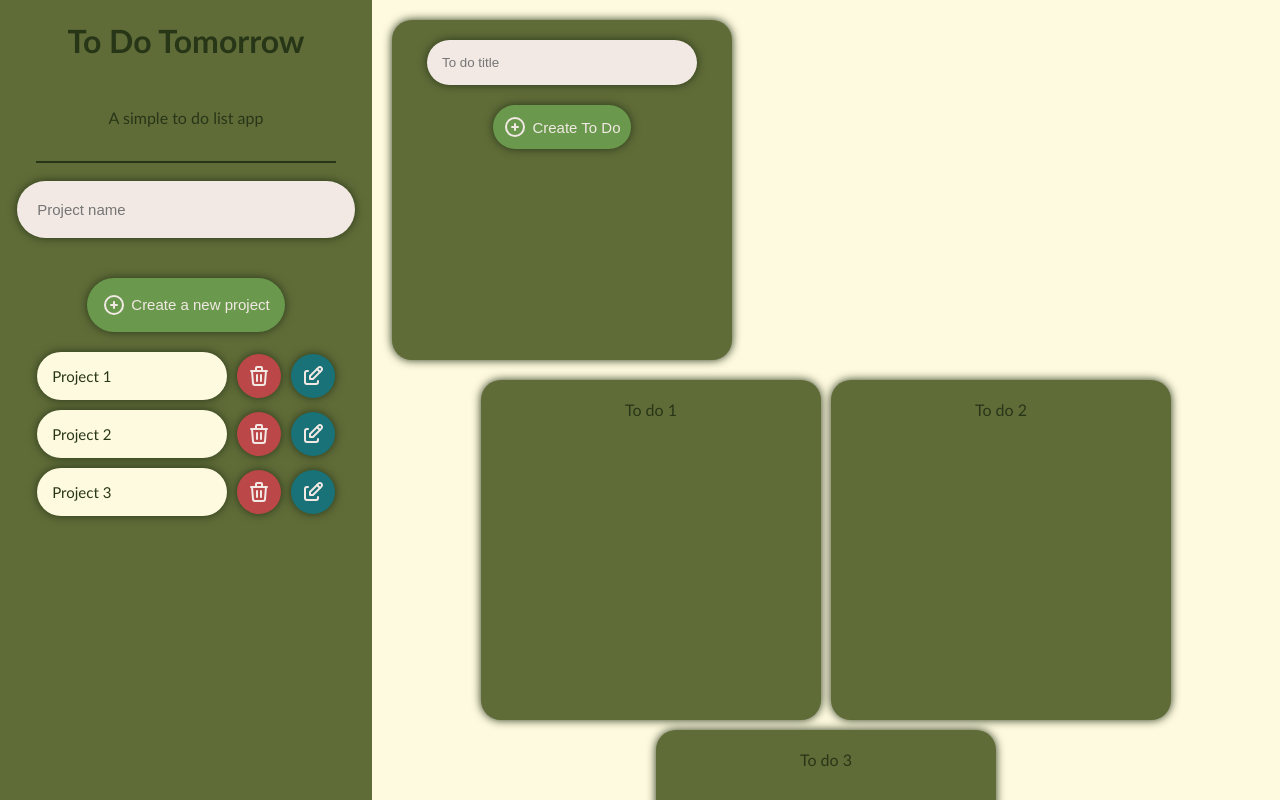
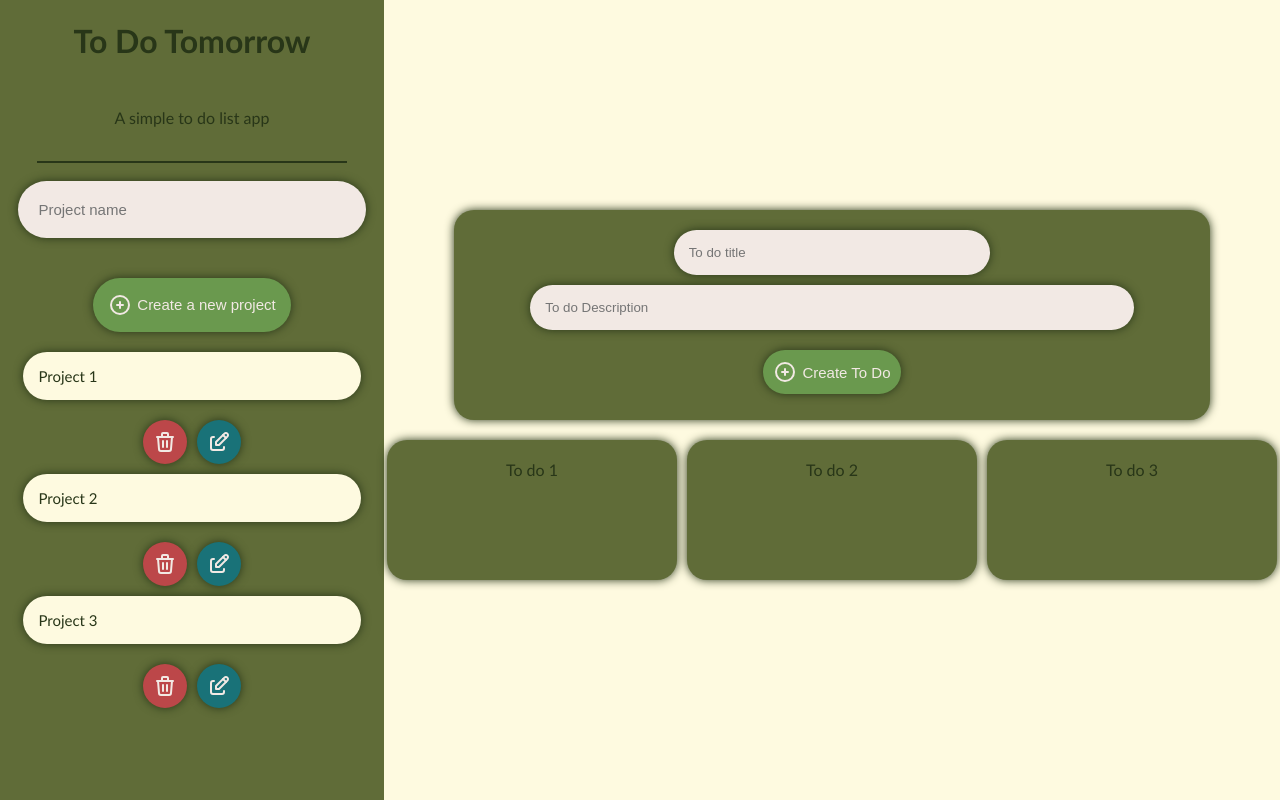
Before and after one commit to omar15hr/ToDoTomorrow, a React (Vite) app: page / in a window 1280 px wide. Both pictures are taken after a click on the element "Project 1". Shown: the top 800 px of the page. Built offline with nearby package versions, Linux system fonts and the light colour scheme.

Commit message:
mostramos los todos, los description, update todo y falta mejorar ui

```diff
--- a/src/components/ProjectsList.tsx
+++ b/src/components/ProjectsList.tsx
@@ -1,3 +1,4 @@
+import { useState } from "react";
 import { useAppSelector } from "../hooks/store";
 import { useProjectActions } from "../hooks/useProjectActions";
 import { ProjectWithId } from "../store/projects/projectsSlice";
@@ -7,8 +8,25 @@ interface ProjectsListProps {
 }
 
 export function ProjectsList({ getProjectId }: ProjectsListProps) {
+
   const projects = useAppSelector((state) => state.projects);
-  const { removeProject } = useProjectActions();
+  const { removeProject, updateProject } = useProjectActions();
+
+  const [editingProjectId, setEditingProjectId] = useState<string | null>(null);
+  const [newProjectName, setNewProjectName] = useState<string>("");
+
+  const handleEditProject = (project: ProjectWithId) => {
+    setEditingProjectId(project.id);
+    setNewProjectName(project.name);
+  }
+
+  const handleUpdateProject = () => {
+    if (newProjectName.trim()) {
+      updateProject(editingProjectId as string, newProjectName);
+      setEditingProjectId(null);
+      setNewProjectName("");
+    }
+  };
 
   return (
     <div className="project-ul">
@@ -20,6 +38,18 @@ export function ProjectsList({ getProjectId }: ProjectsListProps) {
           >
             {item.name}
           </span>
+          <div>
+          {editingProjectId === item.id ? (
+              <input
+                type="text"
+                className="input-edit-name-project"
+                value={newProjectName}
+                onChange={(e) => setNewProjectName(e.target.value)}
+                onBlur={handleUpdateProject}
+                autoFocus
+              />
+            ) : ''}
+          </div>
           <div className="project-buttons">
             <button onClick={() => removeProject(item.id)} className="delete-project-button">
               <svg
@@ -42,7 +72,7 @@ export function ProjectsList({ getProjectId }: ProjectsListProps) {
                 <path d="M9 7v-3a1 1 0 0 1 1 -1h4a1 1 0 0 1 1 1v3" />
               </svg>
             </button>
-            <button className="update-project-button">
+            <button onClick={() => handleEditProject(item)} className="update-project-button">
               <svg
                 xmlns="http://www.w3.org/2000/svg"
                 width="24"
--- a/src/components/ToDoGrid.tsx
+++ b/src/components/ToDoGrid.tsx
@@ -8,7 +8,6 @@ interface ToDoGridProps {
 }
 
 export function ToDoGrid({ project }: ToDoGridProps) {
-
   const globalProjects = useAppSelector((state) => state.projects);
 
   const selectedProject = globalProjects.find((p) => p.id === project?.id);
@@ -16,7 +15,6 @@ export function ToDoGrid({ project }: ToDoGridProps) {
 
   const { addTodo } = useProjectActions();
   const [result, setResult] = useState<"success" | "error" | null>(null);
-
 
   const handleSubmit = (event: React.FormEvent<HTMLFormElement>) => {
     event.preventDefault();
@@ -26,26 +24,42 @@ export function ToDoGrid({ project }: ToDoGridProps) {
     const form = event.currentTarget;
     const formData = new FormData(form);
     const title = formData.get("title") as string;
+    const description = formData.get("description") as string;
 
     if (!title) {
       return setResult("error");
     }
 
-    addTodo({title, projectId: project!.id});
+    const newTodo = {
+      title,
+      projectId: project!.id,
+      id: crypto.randomUUID(),
+      description,
+      completed: false
+    }
+
+    addTodo(newTodo);
     setResult("success");
+    console.log(newTodo);
 
     form.reset();
   };
 
   return (
     <div className="content">
-
+      {selectedProject && (
         <form onSubmit={handleSubmit} className="create-todo-form">
           <input
             type="text"
             name="title"
             placeholder="To do title"
             className="project-todo-input"
+          />
+          <input
+            type="text"
+            name="description"
+            placeholder="To do Description"
+            className="project-todo-input-description"
           />
 
           <button className="create-todo-button">
@@ -69,15 +83,15 @@ export function ToDoGrid({ project }: ToDoGridProps) {
             Create To Do
           </button>
         </form>
+      )}
 
       <div className="project-todo-list">
-          {
-            todos?.map((todo) => (
+        {todos?.map((todo) => (
           <div className="project-todo-card" key={todo.id}>
             <div>{todo.title}</div>
+            <div>{todo.description}</div>
           </div>
-            ))
-          }
+        ))}
       </div>
 
       <span className="project-error">
@@ -86,5 +100,5 @@ export function ToDoGrid({ project }: ToDoGridProps) {
         )}
       </span>
     </div>
-  )
+  );
 }
--- a/src/hooks/useProjectActions.ts
+++ b/src/hooks/useProjectActions.ts
@@ -1,6 +1,14 @@
 import { toast } from "sonner";
-import { addNewProject, addNewTodo, deleteProjectById, ProjectId } from "../store/projects/projectsSlice";
+import { addNewProject, addNewTodo, deleteProjectById, ProjectId, updateProjectsName } from "../store/projects/projectsSlice";
 import { useAppDispatch } from "./store";
+
+export interface newTodoProps {
+  title: string,
+  projectId: ProjectId,
+  id: string,
+  description: string,
+  completed: boolean
+}
 
 export function useProjectActions() {
   const dispatch = useAppDispatch();
@@ -15,10 +23,15 @@ export function useProjectActions() {
     toast.success("Project deleted successfully");
   };
 
-  const addTodo = ({title, projectId}: {title: string, projectId: ProjectId}) => {
-    dispatch(addNewTodo({title, projectId, id: ''}));
+  const updateProject = (id: ProjectId, name: string) => {
+    dispatch(updateProjectsName({id, name}));
+    toast.info("Project name updated");
+  }
+
+  const addTodo = (newTodo: newTodoProps) => {
+    dispatch(addNewTodo(newTodo));
     toast.success("To do created successfully");
   }
 
-  return { addProject, removeProject, addTodo };
+  return { addProject, removeProject, updateProject, addTodo };
 }
--- a/src/index.css
+++ b/src/index.css
@@ -19,8 +19,8 @@ hr {
 .content {
   display: flex;
   flex-flow: column wrap;
-  justify-content: flex-start;
-  padding: 20px;
+  justify-content: center;
+  align-items: center;
   flex: 70%;
   background-color: #fefae0;
 }
@@ -85,7 +85,7 @@ hr {
 }
 .project-item-container {
   display: flex;
-  flex-direction: row;
+  flex-direction: column;
   align-items: center;
   justify-content: space-between;
   gap: 10px;
@@ -156,8 +156,8 @@ hr {
   flex-direction: column;
   gap: 10px;
   align-items: center;
-  width: 300px;
-  height: 300px;
+  width: 80%;
+  height: 170px;
   background-color: #606c38;
   padding: 20px;
   border-radius: 20px;
@@ -168,11 +168,22 @@ hr {
   border: none;
   border-radius: 40px;
   padding: 15px;
+  width: 40%;
+  background-color: #f2e9e4;
+  box-shadow: 0px 0px 10px #283618;
+}
+.project-todo-input:focus {
+  outline: none;
+}
+.project-todo-input-description {
+  border: none;
+  border-radius: 40px;
+  padding: 15px;
   width: 80%;
   background-color: #f2e9e4;
   box-shadow: 0px 0px 10px #283618;
 }
-.project-todo-input:focus {
+.project-todo-input-description:focus {
   outline: none;
 }
 .create-todo-button {
@@ -200,8 +211,8 @@ hr {
   flex-direction: column;
   gap: 10px;
   align-items: center;
-  width: 300px;
-  height: 300px;
+  width: 250px;
+  height: 100px;
   background-color: #606c38;
   padding: 20px;
   border-radius: 20px;
@@ -212,3 +223,12 @@ hr {
   font-weight: bold;
   color: #f2e9e4;
 }
+.input-edit-name-project {
+  border: none;
+  padding: 5px;
+  border-radius: 20px;
+  background-color: #f2e9e4;
+}
+.input-edit-name-project:focus {
+  outline: none;
+}
--- a/src/store/projects/projectsSlice.ts
+++ b/src/store/projects/projectsSlice.ts
@@ -61,6 +61,8 @@ export type TodoId = string;
 export interface Todo {
   id: TodoId;
   title: string;
+  description: string;
+  completed: boolean;
   projectId: ProjectId;
 }
 
@@ -84,11 +86,16 @@ export const ProjectSlice = createSlice({
       const id = action.payload;
       return state.filter((project) => project.id !== id);
     },
-    // updateProject: (state, action: PayloadAction<Project>) => {
+    updateProjectsName: (state, action: PayloadAction<{id: ProjectId, name: string}>) => {
+      const {id, name} = action.payload;
+      const project = state.find((project) => project.id === id);
 
-    // },
+      if (!project) throw new Error(`Project with id ${id} not found`);
+
+      project.name = name;
+    },
     addNewTodo: (state, action: PayloadAction<Todo>) => {
-      const { projectId, title } = action.payload;
+      const { projectId, title, description } = action.payload;
       const project = state.find((project) => project.id === projectId);
 
       if (!project) {
@@ -98,6 +105,8 @@ export const ProjectSlice = createSlice({
       project.todos.push({
         id: crypto.randomUUID(),
         title,
+        description,
+        completed: false,
         projectId,
       });
 
@@ -114,4 +123,4 @@ export const ProjectSlice = createSlice({
 
 export default ProjectSlice.reducer;
 
-export const { addNewProject, deleteProjectById, addNewTodo } = ProjectSlice.actions;
+export const { addNewProject, deleteProjectById, updateProjectsName, addNewTodo } = ProjectSlice.actions;
```
Lines whose indentation alone changed are shown as unchanged.
